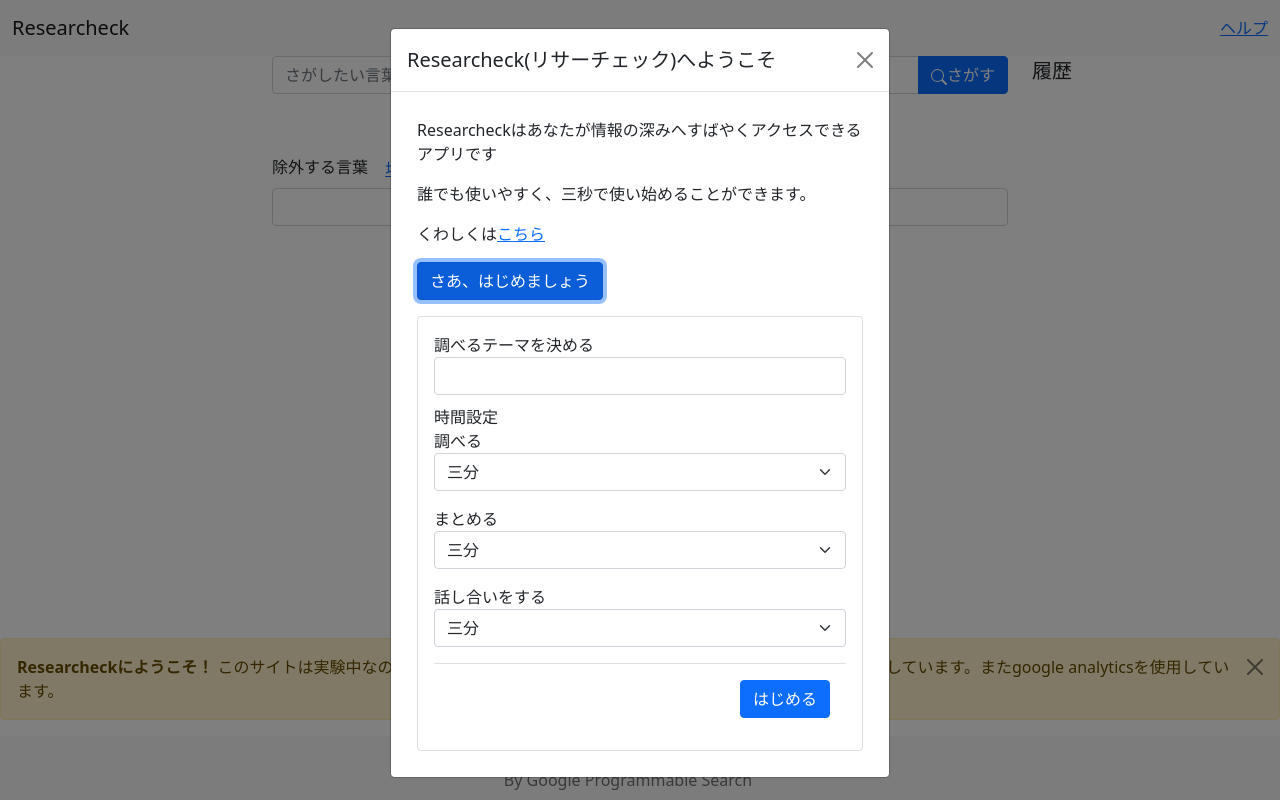
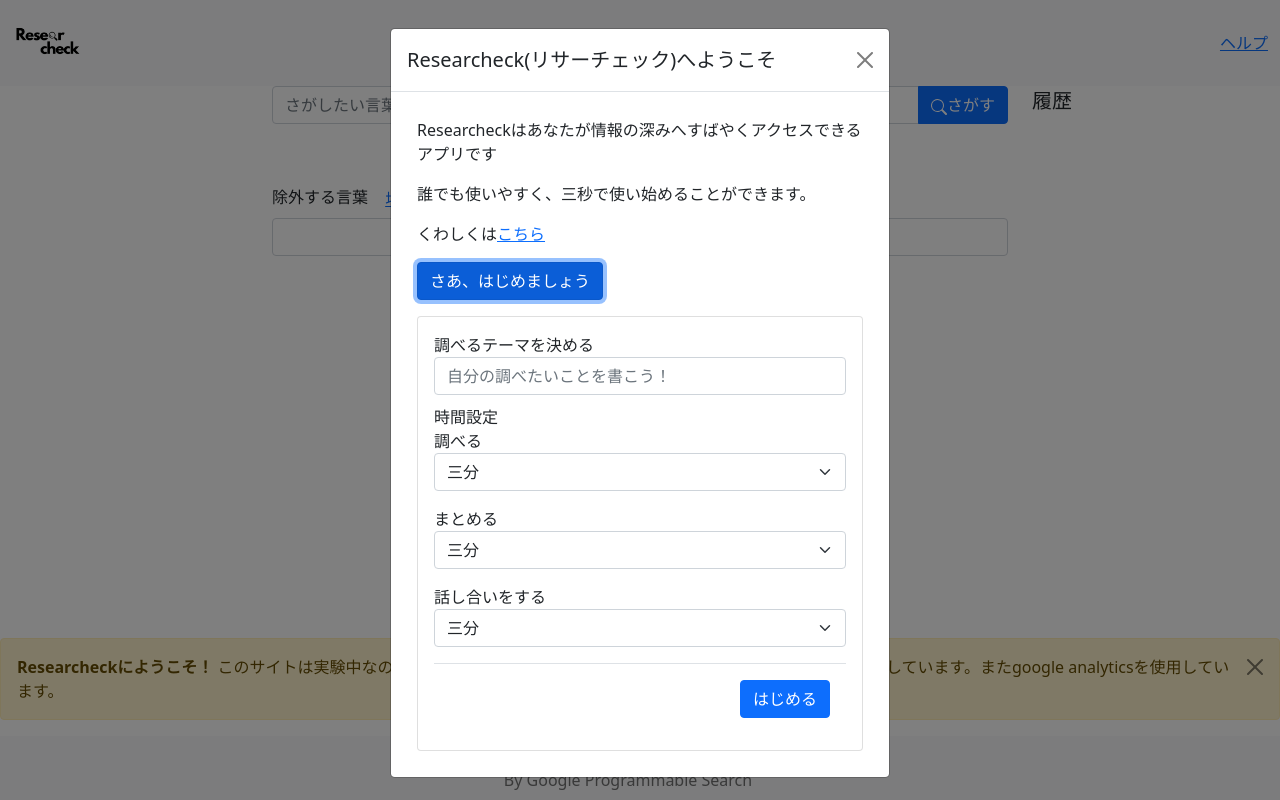
Before and after one commit to gorira-tatsu/Researcheck, a website: page index.html in a window 1280 px wide. Both pictures are taken after a click on the button "さあ、はじめましょう". Drawn offline with nearby package versions, Linux system fonts and the light colour scheme.

Commit message:
fix html

```diff
--- a/index.html
+++ b/index.html
@@ -1,8 +1,27 @@
 <!DOCTYPE html>
-<html lang="en">
+<html lang="ja" dir="ltr">
 <head>
     <meta charset="utf-8">
-    <meta name="viewport" content="width=device-width, initial-scale=1">
+    <link rel="icon" type="image/png" href="pic/rogo_mini.png">
+    <meta name="viewport" content="width=device-width, initial-scale=1, viewport-fit=cover">
+    <meta http-equiv="x-ua-compatible" content="ie=edge">
+    <meta name="description" content="「Researcheck」は欲しい情報だけを取得し、あなたの「知りたい！」を解決します。">
+    <!--social-->
+    <meta property="og:type" content="website">
+    <meta property="og:url" content="https://researcheck.com/">
+    <meta property="og:title" content="Home">
+    <meta property="og:image" content="https://researcheck.com/pic/rogo_full.png">
+    <meta property="og:description" content="「Researcheck」は欲しい情報だけを取得し、あなたの「知りたい！」を解決します。">
+    <meta property="og:site_name" content="Researcheck">
+
+    <meta name="twitter:card" content="summary">
+    <meta name="twitter:site" content="@Researcheck_com">
+    <meta name="twitter:creator" content="@GoriraTatsu">
+    <meta name="twitter:url" content="https://researcheck.com/">
+    <meta name="twitter:title" content="Researcheck">
+    <meta name="twitter:description" content="「Researcheck」は欲しい情報だけを取得し、あなたの「知りたい！」を解決します。">
+    <meta name="twitter:image" content="https://researcheck.com/pic/rogo_full.png">
+
     <link href="https://cdn.jsdelivr.net/npm/bootstrap@5.0.0-beta1/dist/css/bootstrap.min.css" rel="stylesheet" integrity="sha384-giJF6kkoqNQ00vy+HMDP7azOuL0xtbfIcaT9wjKHr8RbDVddVHyTfAAsrekwKmP1" crossorigin="anonymous">
     <!-- offline mode <link rel="stylesheet" href="node_modules/bootstrap/dist/css/bootstrap.min.css" rel="stylesheet"> -->
     <link rel="stylesheet" href="styles.css">
@@ -15,25 +34,23 @@
 </head>
 
 <body>
-<script>
-    $(window).on('load',function(){
-        $('#randingpage').modal('show');
-    });
-</script>
 <script type="text/javascript" src="main.js"></script>
+<header>
     <nav class="navbar navbar-light bg-light">
         <div class="container-fluid">
-        <a class="navbar-brand" href="#">Researcheck</a>
+            <img src="pic/rogo_full.png" alt="" width="70" height="70" class="d-inline-block align-top">
+<!--            5:4-->
             <div style="text-align:center"><h3 id="theme_on"></h3></div>
             <a target="_blank" href="https://scrapbox.io/Researcheck/">ヘルプ</a>
         </div>
     </nav>
+</header>
 <!-- Modal -->
-<div class="modal fade" id="randingpage" tabindex="-1" aria-labelledby="exampleModalLabel" aria-hidden="true">
+<div class="modal fade" id="siteIntroduction" tabindex="-1" aria-labelledby="exampleModalLabel" aria-hidden="true">
     <div class="modal-dialog">
         <div class="modal-content">
             <div class="modal-header">
-                <h5 class="modal-title" id="exampleModalLabel">Researcheck(リサーチェック)へようこそ</h5>
+                <h2 class="modal-title" id="exampleModalLabel">Researcheck(リサーチェック)へようこそ</h2>
                 <button type="button" class="btn-close" data-bs-dismiss="modal" aria-label="Close"></button>
             </div>
             <div class="modal-body">
@@ -49,7 +66,7 @@
                 <div class="collapse" id="collapseExample">
                     <div class="card card-body">
                         <p class="modal-body-input-p">調べるテーマを決める</p>
-                        <input type="text" class="form-control" id="theme">
+                        <input type="text" class="form-control" id="theme" placeholder="自分の調べたいことを書こう！">
                         <div class="timeSetting">
                             <p class="modal-body-input-p">時間設定</p>
                             <p class="modal-body-input-p">調べる</p>
@@ -90,20 +107,21 @@
         </div>
     </div>
 </div>
-<div class="container">
+
+<div class="container main">
     <div class="row justify-content-md-center">
         <div class="col-sm-2">
         </div>
         <div class="col-sm-8">
             <form onsubmit="pushSearch(); return false;">
                 <div class="input-group mb-3">
-                    <input type="text" class="form-control search-input search-group" aria-describedby="button-addon2" placeholder="さがしたい言葉を入れよう" id="q" autofocus>
+                    <input type="search" class="form-control search-input search-group" aria-describedby="button-addon2" placeholder="さがしたい言葉を入れよう" id="q" autofocus>
                     <button class="btn btn-primary" type="submit" id="button-addon2"><svg xmlns="http://www.w3.org/2000/svg" width="16" height="16" fill="currentColor" class="bi bi-search" viewBox="0 0 16 16"><path d="M11.742 10.344a6.5 6.5 0 1 0-1.397 1.398h-.001c.03.04.062.078.098.115l3.85 3.85a1 1 0 0 0 1.415-1.414l-3.85-3.85a1.007 1.007 0 0 0-.115-.1zM12 6.5a5.5 5.5 0 1 1-11 0 5.5 5.5 0 0 1 11 0z"/></svg>さがす</button>
                 </div>
             </form>
             <ul class="nav justify-content-center">
                 <li class="nav-item">
-                    <a class="nav-link" href="#" onclick="resetForm()">検索をやり直す</a>
+                    <a class="nav-link" href="#" onclick="resetForm()">検索を取り消す</a>
                 </li>
                 <li>
                     <div id="demo"></div>
@@ -126,10 +144,12 @@
     <script async src="https://cse.google.com/cse.js?cx=e8c586a6e49140096"></script>
     <div class="gcse-search"></div>
 </div>
+
 <div class="alert alert-warning alert-dismissible fade show" role="alert">
     <strong>Researcheckにようこそ！</strong> このサイトは実験中なので、検索に入力したキーワードと、クリックしたページのURLを収集しています。またgoogle analyticsを使用しています。
     <button type="button" class="btn-close" data-bs-dismiss="alert" aria-label="Close"></button>
 </div>
+
 <fotter class="navbar navbar-expand-sm navbar-light bg-light">
     <div class="container">
         <div class="row no-gutters container-fluid">
@@ -141,8 +161,12 @@
     </div>
 </fotter>
 
-
 <script>show_local_storage()</script>
+<script>
+    $(window).on('load',function(){
+        $('#siteIntroduction').modal('show');
+    });
+</script>
 <script src="https://cdn.jsdelivr.net/npm/@popperjs/core@2.5.4/dist/umd/popper.min.js" integrity="sha384-q2kxQ16AaE6UbzuKqyBE9/u/KzioAlnx2maXQHiDX9d4/zp8Ok3f+M7DPm+Ib6IU" crossorigin="anonymous"></script>
 <script src="https://cdn.jsdelivr.net/npm/bootstrap@5.0.0-beta1/dist/js/bootstrap.min.js" integrity="sha384-pQQkAEnwaBkjpqZ8RU1fF1AKtTcHJwFl3pblpTlHXybJjHpMYo79HY3hIi4NKxyj" crossorigin="anonymous"></script>
 
```
Also changed, not shown: package.json (+10 -2 lines), .eslintrc.json (added), 1 other file. Lines whose indentation alone changed are shown as unchanged.
